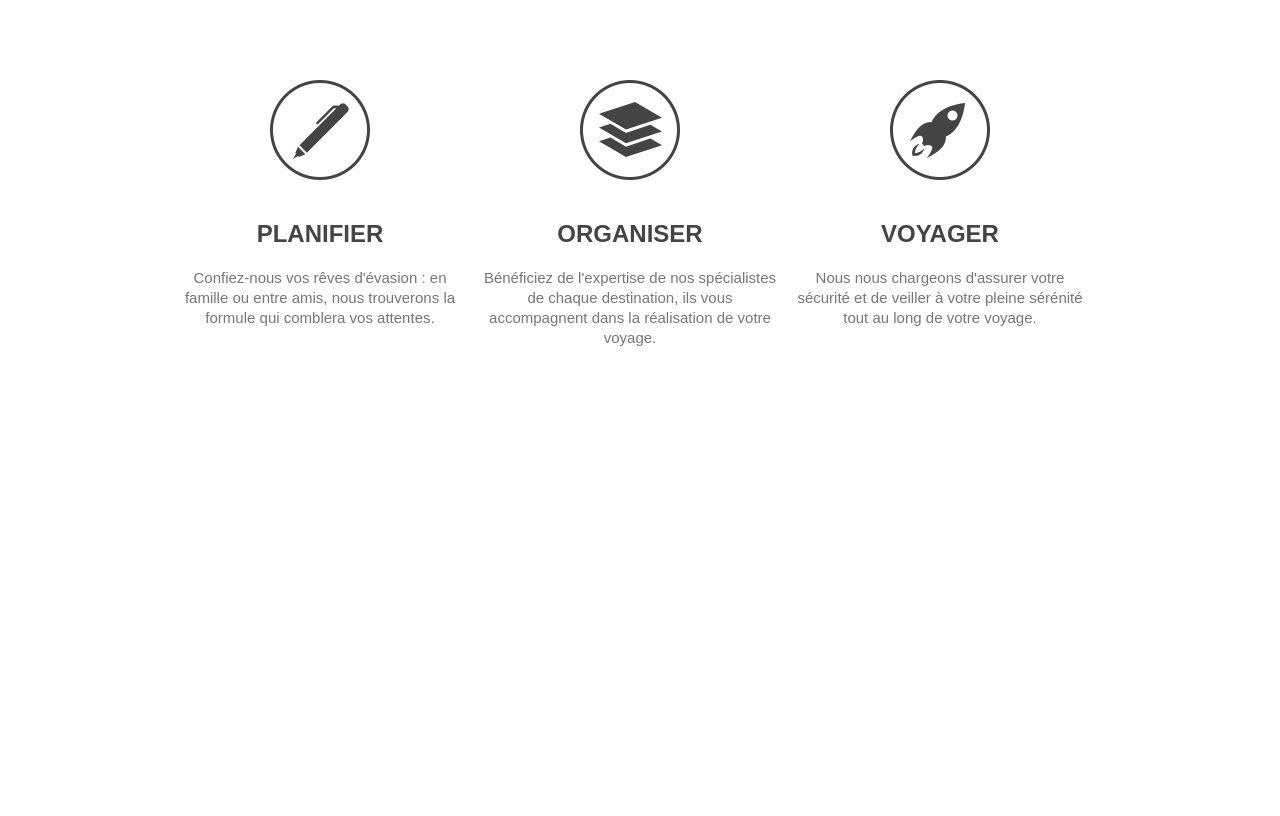
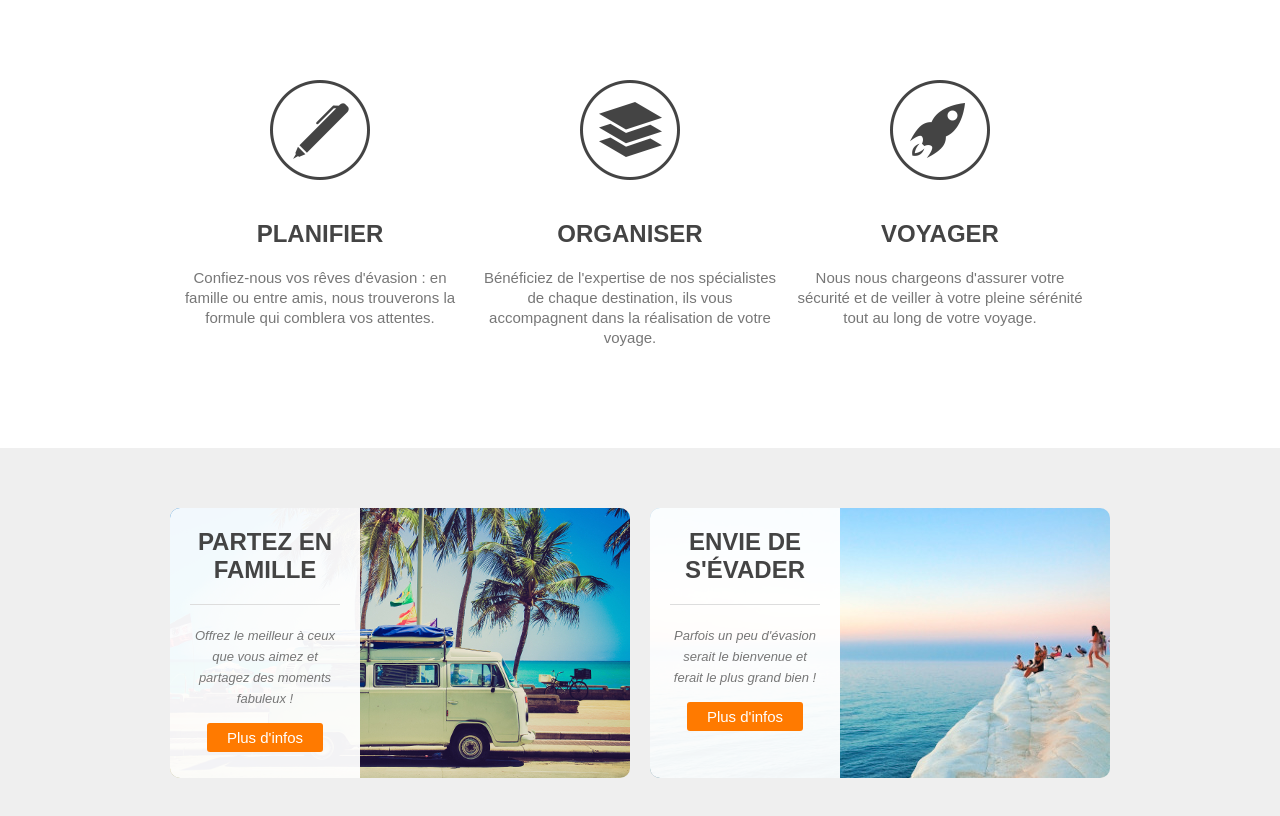
Before and after one commit to gregchapauli/Site-de-voyage, a plain HTML site: page index.html in a window 1280 px wide. Shown: the part 700-1516 px from the top of the page. Before the commit the page ends 1068 px from the top, so only its background shows below. Drawn offline with Linux system fonts and the light colour scheme.

Commit message:
Section "possibilities" complete

```diff
--- a/index.html
+++ b/index.html
@@ -46,13 +46,28 @@
                         <h4>Voyager</h4>
                         <p>Nous nous chargeons d'assurer votre sécurité et de veiller à votre pleine sérénité tout au long de votre voyage.</p>
                     </li>
+                    <div class="clear"></div>
                 </ul>
-
             </div>
         </section>
 
-        <section id="Possibilities">
+        <section id="possibilities">
             <div class="wrapper">
+                <article style="background-image: url('images/article-image-1.jpg');">
+                    <div class="overlay">
+                        <h4>Partez en famille</h4>
+                        <p><small>Offrez le meilleur à ceux que vous aimez et partagez des moments fabuleux !</small></p>
+                        <a href="#" class="button-2">Plus d'infos</a>
+                    </div>
+                </article>
+                <article style="background-image: url('images/article-image-2.jpg');">
+                    <div class="overlay">
+                        <h4>Envie de s'évader</h4>
+                        <p><small>Parfois un peu d'évasion serait le bienvenue et ferait le plus grand bien !</small></p>
+                        <a href="#" class="button-2">Plus d'infos</a>
+                    </div>
+                </article>
+                <div class="clear"></div>
 
             </div>
         </section>
--- a/styles.css
+++ b/styles.css
@@ -58,6 +58,17 @@ a
 .orange
 {
     color: #ff7a00;
+}
+
+.clear
+{
+    clear: both;
+}
+
+small
+{
+    font-size: 13px;
+    font-style: italic;
 }
 
 /* HEADER */
@@ -168,3 +179,64 @@ header nav ul li a
 {
     background: url('images/step-icon-3.png') no-repeat top center;
 }
+
+/* POSSIBILITIES */
+
+#possibilities
+{
+    background-color: #efefef;
+    padding: 60px 0;
+}
+
+#possibilities article
+{
+    width: 460px;
+    height: 270px;
+    float: left;
+    border-radius: 10px;
+}
+
+#possibilities article:first-child
+{
+    margin-right: 20px;
+}
+
+.overlay
+{
+    background: rgba(255,255,255,0.95);
+    height: 100%;
+    width: 190px;
+    padding: 20px;
+    border-radius: 10px 0 0 10px;
+    text-align: center;
+    box-sizing: border-box;
+}
+
+article h4
+{
+    border-bottom: 1px solid #ddd;
+    padding-bottom: 20px;
+    text-transform: uppercase;
+    margin-bottom: 20px;
+    text-align: center;
+}
+
+#possibilities p
+{
+    text-align: center;
+    margin-bottom: 20px;
+}
+
+.button-2
+{
+    color: #fff;
+    background-color: #ff7a00;
+    padding: 6px 20px;
+    border-radius: 3px;
+}
+
+.button-2:hover
+{
+    color: #fff;
+    background-color: #02b8dd;
+}
```
